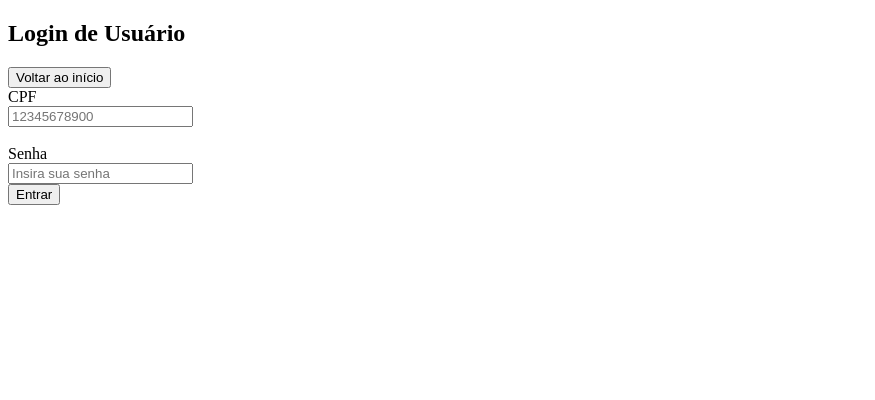
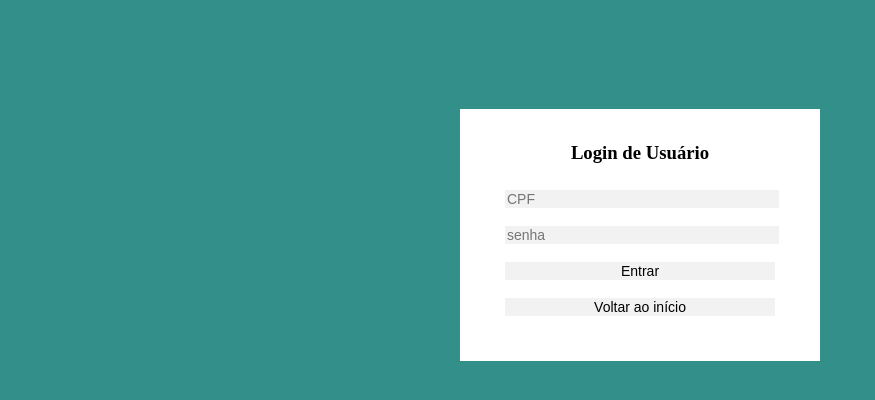
Before and after one commit to VanderleiJr/mercadoGamer-frontend, a plain HTML site: page user/signin.html in a window 1280 px wide. Shown: the whole page, without its empty margins (0-875 px from the left). Drawn offline with nearby package versions, Linux system fonts and the light colour scheme.

Commit message:
[css] página de login

```diff
--- a/user/signin.html
+++ b/user/signin.html
@@ -6,21 +6,30 @@
         <meta name="viewport" content="width=device-width, initial-scale=1.0">
         <script src="https://cdn.jsdelivr.net/npm/axios/dist/axios.min.js"></script>
         <script src="js_scripts/signin.js" defer></script>
+        <link rel="stylesheet" href="styles/responsive-login.css">
         <title>MG - Área do Usuário</title>
     </head>
     <body>
-    <h2>Login de Usuário</h2>
+        <div class="pagina">
+            <div class="form">
+                <div class="login">
+                    <div class="cabecalho">
+                        <h3>Login de Usuário</h3>
+                    </div>
+                </div>
 
+
+                <form id="form_signin_user" class="formulario_login">
+                    <input type="number" id="cpf" placeholder="CPF" required></br></br>
+                    <input type="password" id="password" placeholder="senha" required><br><br>
+
+                    <input type="submit" value="Entrar">
+                </form>
+                <br>
                 <form action="../public/index.html">
                     <input type="submit" value="Voltar ao início">
                 </form>
-
-    <form id="form_signin_user">
-        <label>CPF</label></br>
-        <input type="number" id="cpf" placeholder="12345678900" required></br></br>
-        <label>Senha</label></br>
-        <input type="password" id="password" placeholder="Insira sua senha" required></br>
-        <input type="submit" value="Entrar">
-    </form>
+            </div>
+        </div>
     </body>
 </html>
--- /dev/null
+++ b/user/styles/responsive-login.css
@@ -0,0 +1,49 @@
+.header {
+    background-color: #FFF;
+    height: 45px;
+}
+.pagina {
+    width: 360px;
+    padding: 8% 0 0;
+    margin: auto;
+}
+
+.pagina .form .login {
+    margin-top: -31px;
+    margin-bottom: 26px;
+}
+
+.form {
+    position: relative;
+    z-index: 1;
+    max-width: 360px;
+    background: #FFFFFF;
+    margin: 0 auto 100px;
+    padding: 45px;
+    text-align: center;
+}
+
+.form input {
+    width: 100%;
+    border: 0;
+    font-size: 14px;
+    background: #F2F2F2;
+}
+
+.form button {
+    text-transform: uppercase;
+    width: 100%;
+    padding: 15px;
+    font-size: 14px;
+    background-color: #F2F2AA;
+}
+
+.container {
+    position: relative;
+    z-index: 1;
+    max-width: 300px;
+    margin: 0 auto;
+}
+body {
+    background-color: #328f8a;
+}
```
Lines whose indentation alone changed are shown as unchanged.
